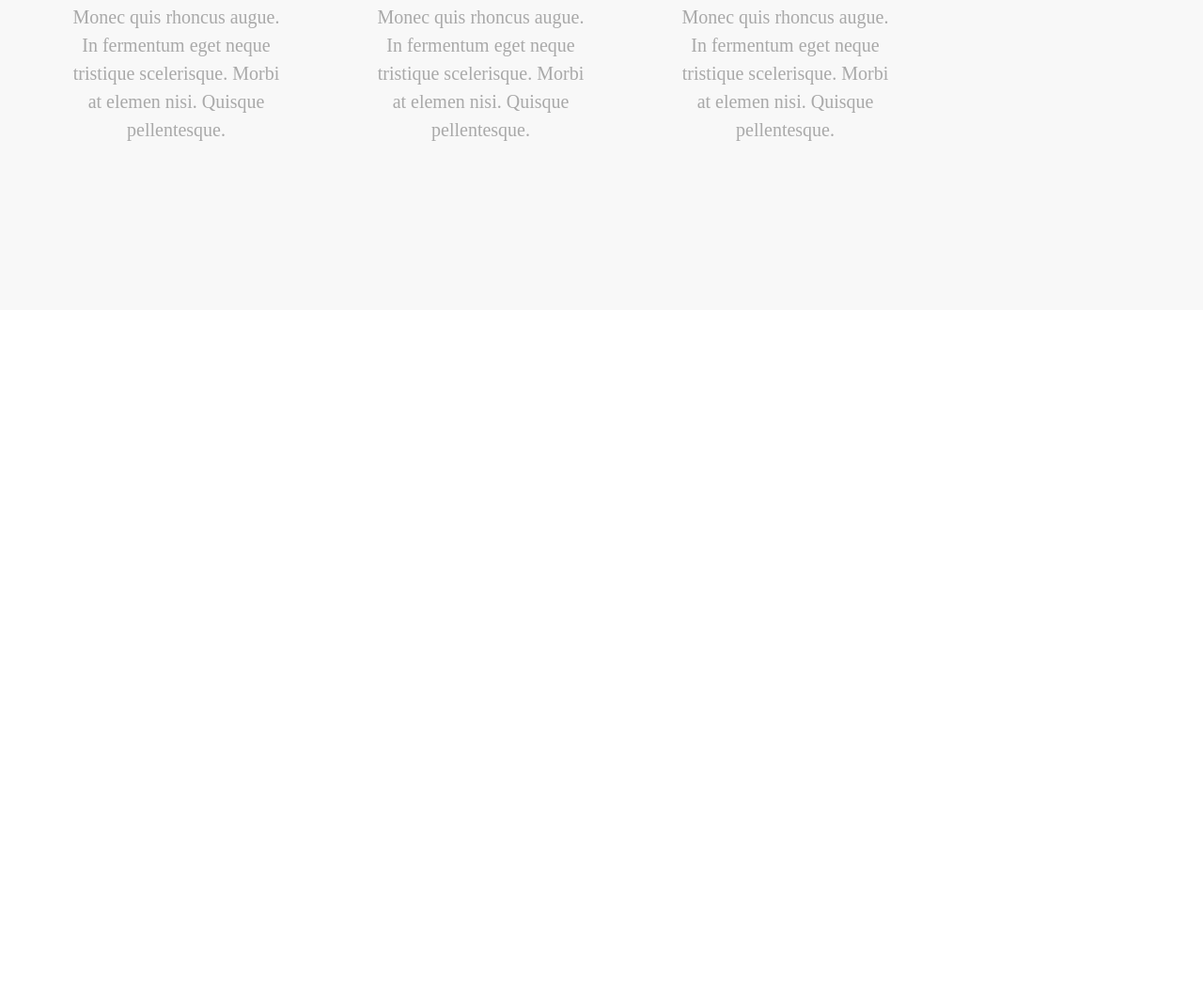
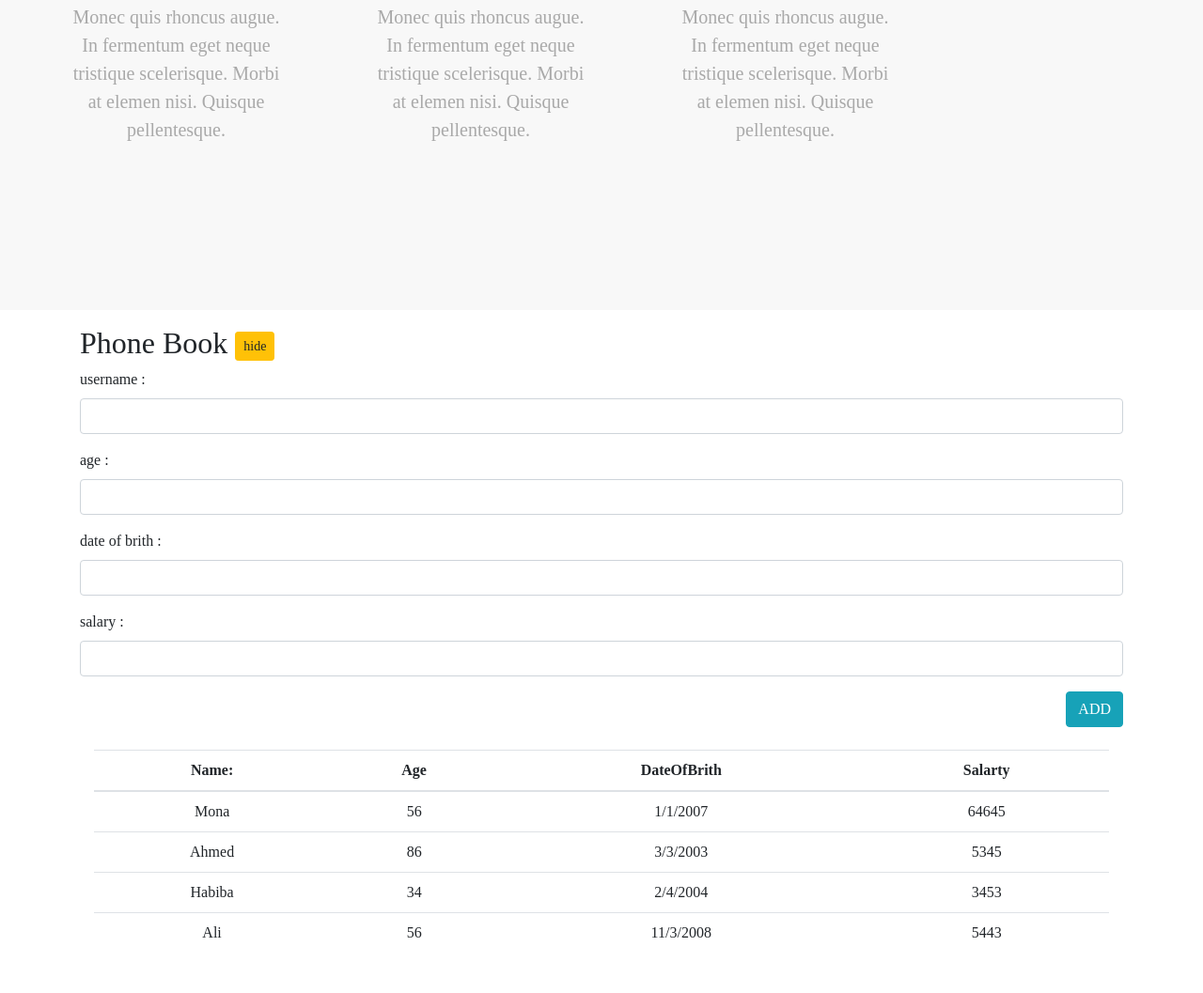
Before and after one commit to ReemEmad/Js-Snow-Game, a plain HTML site: page index.html in a window 1280 px wide. Shown: the part 1616-2673 px from the top of the page at 94% size. Before the commit the page ends 1946 px from the top, so only its background shows below. Drawn offline with nearby package versions, Linux system fonts and the light colour scheme.

Commit message:
habiba update

```diff
--- a/index.html
+++ b/index.html
@@ -89,6 +89,115 @@
 
 
 
+<!-- start of habiba part-->
+
+
+<div class="container py-3">
+
+
+                    <h2>
+                        Phone Book <button id="showhide" onclick="toggleform()" class="btn btn-warning btn-sm"> hide</button>
+                    </h2>
+    <div id="form-container">
+
+                    <div class="form-group">
+                        <label>username :</label>
+                        <input class="form-control" type="text" id="uname"/>
+
+                    </div>
+
+                    <div class="form-group">
+                        <label>age :</label>
+                        <input class="form-control" type="text" id="uage"/>
+
+                    </div>
+
+                    <div class="form-group">
+                        <label>date of brith :</label>
+                        <input class="form-control" type="text" id="udate"/>
+
+                    </div>
+
+                    <div class="form-group">
+                        <label>salary :</label>
+                        <input class="form-control" type="text" id="usalary"/>
+
+                    </div>
+
+                <button onclick="addrecord()" class="BTN btn-info float-right">ADD</button>
+                <div class="clearfix"> </div>
+    </div>
+<div class="container py-4 text-center">
+
+    <table class="table text-center">
+            <thead>
+
+                <th>Name:</th>
+                <th>Age</th>
+                <th>DateOfBrith</th>
+                <th>Salarty</th>
+
+            </thead>
+
+
+            <tbody id="bodypart">
+                <tr>
+                    <td></td>
+                    <td></td>
+                    <td></td>
+                    <td></td>
+
+                </tr>
+
+            </tbody>
+
+
+
+
+    </table>
+
+
+
+</div>
+</div>
+
+<!--end of habiba part-->
+
+
+
+
+
+
+
+
+
+
+
+
+
+
+
+
+
+
+
+
+
+
+
+
+
+
+
+
+
+
+
+
+
+
+
+
 
 
 
--- a/index.js
+++ b/index.js
@@ -18,3 +18,90 @@ function validate()
         username.className="form-control is-invalid";
                            }
 }
+
+
+
+
+
+
+
+
+
+
+
+
+
+
+
+
+
+
+
+
+//start of habiba part
+var username =document.getElementById("uname")
+var userage =document.getElementById("uage")
+var userdate =document.getElementById("udate")
+var usersalary =document.getElementById("usalary")
+
+
+
+
+
+var data=[]
+
+function addrecord()
+{
+var record ={ name:username.value,age:userage.value, date:userdate.value,salary:usersalary.value          }
+
+
+
+}
+
+function toggleform()
+{
+
+
+
+
+/*document.getElementById("form-container").style.display = "block" ? "none" : "block";*/
+
+
+    var form = document.getElementById("form-container");
+    var showhide1 =document.getElementById("showhide");
+
+    if(form.style.display == "none")
+           {
+            form.style.display="block";
+            showhide.innerHTML="hide"
+           }
+
+    else
+          {
+            form.style.display="none";
+                showhide.innerHTML="show"
+          }
+}
+
+
+
+
+
+
+
+var people =[   {name:"Mona", age:"56" ,dateofbrith:"1/1/2007", salary:"64645"},
+                {name:"Ahmed", age:"86" ,dateofbrith:"3/3/2003", salary:"5345"},
+                {name:"Habiba", age:"34" ,dateofbrith:"2/4/2004", salary:"3453"},
+                {name:"Ali", age:"56" ,dateofbrith:"11/3/2008", salary:"5443"},
+
+
+            ]
+
+var out=""
+for(var i=0;i<people.length;i++)
+        { out += "<tr><td>"+people[i].name+"</td><td>"+people[i].age+"</td><td>"+people[i].dateofbrith+"</td><td>"+people[i].salary+"</td></tr>"
+
+        }
+        document.getElementById("bodypart").innerHTML=out;
+
+//end of habiba part
```
